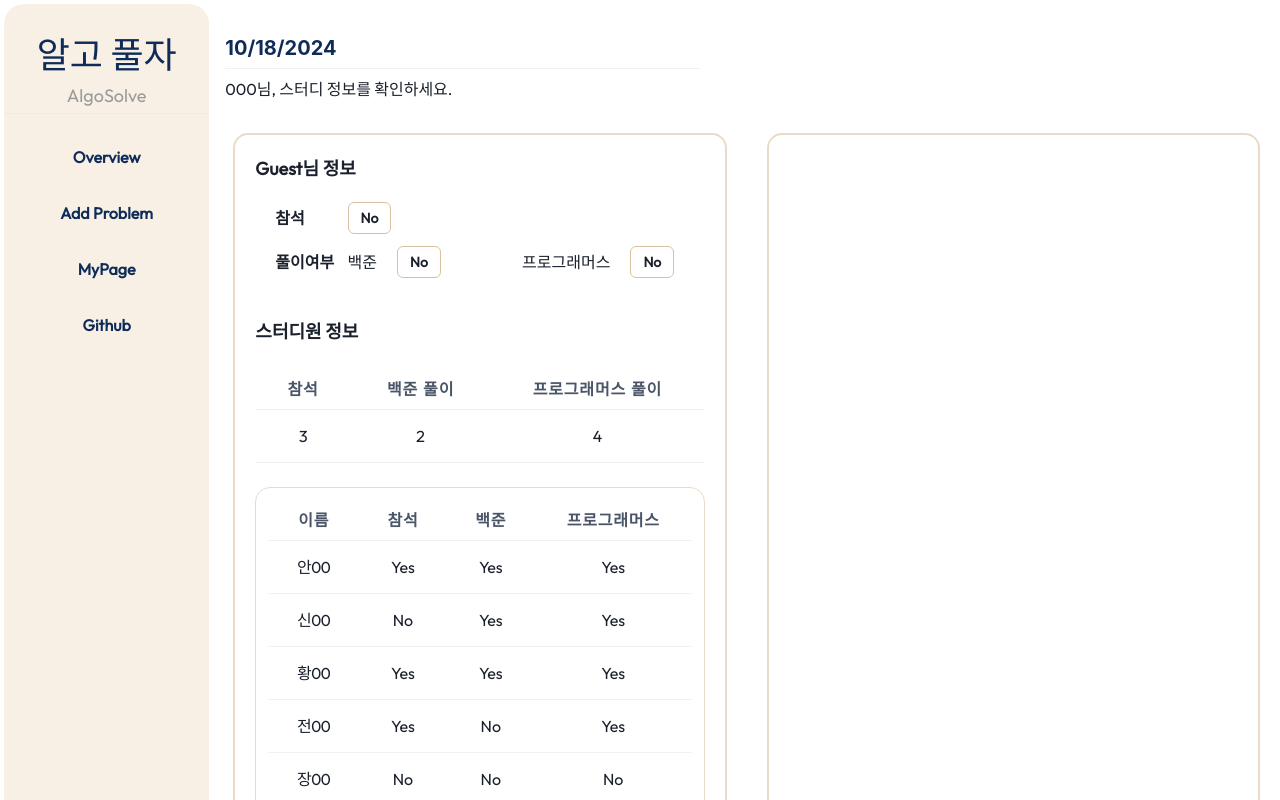
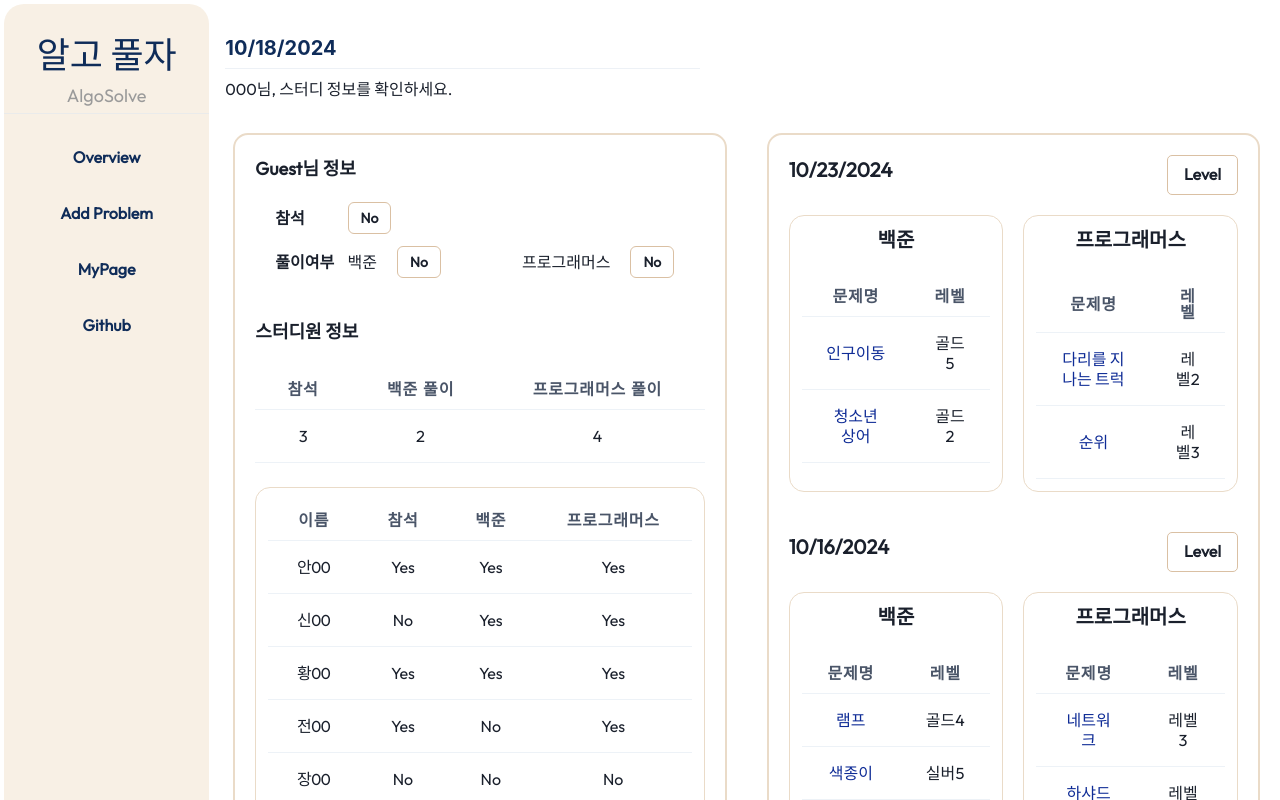
Before and after one commit to YeSeul-0w0/algo_solve, a React (Create React App) app: page /algo_solve/main in a window 1280 px wide. Shown: the top 800 px of the page. Built offline with nearby package versions, Linux system fonts and the light colour scheme.

Commit message:
feat: create RightOverview

```diff
--- /dev/null
+++ b/src/component/overview/ProblemList.tsx
@@ -0,0 +1,64 @@
+import React from "react";
+import {
+	Box,
+	Flex,
+	Heading,
+	Link,
+	Table,
+	Tbody,
+	Td,
+	Th,
+	Thead,
+	Tr
+} from "@chakra-ui/react";
+
+interface Problem {
+	title: string;
+	link: string;
+	level: string;
+}
+
+interface Props {
+	title: string;
+	problems: Problem[];
+}
+const ProblemList: React.FC<Props> = ({ title, problems }) => (
+	<Box border="1px" borderColor="beige" borderRadius={15} p={3}>
+		<Flex direction="column" justifyContent="center" alignContent="center">
+			<Heading size="md" textAlign="center">
+				{title}
+			</Heading>
+			<Table mt={6}>
+				<Thead>
+					<Tr>
+						<Th textAlign="center" fontWeight="semibold" fontSize="md">
+							문제명
+						</Th>
+						<Th textAlign="center" fontWeight="semibold" fontSize="md">
+							레벨
+						</Th>
+					</Tr>
+				</Thead>
+				<Tbody>
+					{problems.map((value, index) => (
+						<Tr key={index}>
+							<Td textAlign="center">
+								<Link
+									href={value.link}
+									color="deepBlue"
+									variant="underline"
+									isExternal
+								>
+									{value.title}
+								</Link>
+							</Td>
+							<Td textAlign="center">{value.level}</Td>
+						</Tr>
+					))}
+				</Tbody>
+			</Table>
+		</Flex>
+	</Box>
+);
+
+export default ProblemList;
--- a/src/component/overview/RightOverview.tsx
+++ b/src/component/overview/RightOverview.tsx
@@ -1,8 +1,77 @@
 import React from "react";
-import { Box } from "@chakra-ui/react";
+import {
+	Box,
+	Button,
+	Flex,
+	Grid,
+	GridItem,
+	Heading,
+	Link,
+	Table,
+	Tbody,
+	Td,
+	Text,
+	Th,
+	Thead,
+	Tr
+} from "@chakra-ui/react";
+import CalculatingDate from "../../config/CalculatingDate";
+import dummyData from "../../config/dummy_data.json";
+import ProblemList from "./ProblemList";
+
+interface Problem {
+	title: string;
+	link: string;
+	level: string;
+}
 
 const RightOverview: React.FC = () => {
-	return <Box></Box>;
+	const { current, next } = CalculatingDate();
+
+	const currentBG: Problem[] = dummyData["overview"]["current_BJ"];
+	const currentPG: Problem[] = dummyData["overview"]["current_PG"];
+
+	const previousBG: Problem[] = dummyData["overview"]["previous_BJ"];
+	const previousPG: Problem[] = dummyData["overview"]["previous_PG"];
+
+	return (
+		<Box m={5}>
+			<Flex justifyContent="space-between">
+				<Text fontWeight="bold" fontSize="xl">
+					{current}
+				</Text>
+				<Button
+					border="1px"
+					borderColor="deepBeige"
+					variant="outline"
+					borderRadius={5}
+				>
+					Level
+				</Button>
+			</Flex>
+			<Grid templateColumns="1fr 1fr" gap={5} mt={5}>
+				<ProblemList title="백준" problems={currentBG} />
+				<ProblemList title="프로그래머스" problems={currentPG} />
+			</Grid>
+			<Flex justifyContent="space-between" mt={10}>
+				<Text fontWeight="bold" fontSize="xl">
+					{next}
+				</Text>
+				<Button
+					border="1px"
+					borderColor="deepBeige"
+					variant="outline"
+					borderRadius={5}
+				>
+					Level
+				</Button>
+			</Flex>
+			<Grid templateColumns="1fr 1fr" gap={5} mt={5}>
+				<ProblemList title="백준" problems={previousBG} />
+				<ProblemList title="프로그래머스" problems={previousPG} />
+			</Grid>
+		</Box>
+	);
 };
 
 export default RightOverview;
--- /dev/null
+++ b/src/config/CalculatingDate.ts
@@ -0,0 +1,20 @@
+const CalculatingDate = (): {
+	current: string;
+	next: string;
+} => {
+	const today = new Date();
+	const dayOfWeek = today.getDay();
+
+	const currentWed = new Date(today);
+	currentWed.setDate(today.getDate() + ((3 - dayOfWeek + 7) % 7));
+
+	const nextWed = new Date(today);
+	nextWed.setDate(currentWed.getDate() - 7);
+
+	return {
+		current: currentWed.toLocaleDateString(),
+		next: nextWed.toLocaleDateString()
+	};
+};
+
+export default CalculatingDate;
--- a/src/config/dummy_data.json
+++ b/src/config/dummy_data.json
@@ -11,6 +11,22 @@
       {"name": "황00", "attend": "Yes", "backjoon": "Yes", "programmers": "Yes" },
       {"name": "전00", "attend": "Yes", "backjoon": "No", "programmers": "Yes" },
       {"name": "장00", "attend": "No", "backjoon": "No", "programmers": "No" }
+    ],
+    "current_BJ": [
+      {"title": "인구이동", "link": "https://www.acmicpc.net/problem/16234", "level": "골드5"},
+      {"title": "청소년 상어", "link": "https://www.acmicpc.net/problem/19236", "level": "골드2"}
+    ],
+    "current_PG": [
+      {"title": "다리를 지나는 트럭", "link": "https://school.programmers.co.kr/learn/courses/30/lessons/42583", "level": "레벨2"},
+      {"title": "순위", "link": "https://school.programmers.co.kr/learn/courses/30/lessons/49191", "level": "레벨3"}
+    ],
+    "previous_BJ": [
+      {"title": "램프", "link": "https://www.acmicpc.net/problem/1034", "level": "골드4"},
+      {"title": "색종이", "link": "https://www.acmicpc.net/problem/2563", "level": "실버5"}
+    ],
+    "previous_PG": [
+      {"title": "네트워크", "link": "https://school.programmers.co.kr/learn/courses/30/lessons/431623", "level": "레벨3"},
+      {"title": "하샤드 수", "link": "https://school.programmers.co.kr/learn/courses/30/lessons/12947", "level": "레벨1"}
     ]
   }
 }
```
